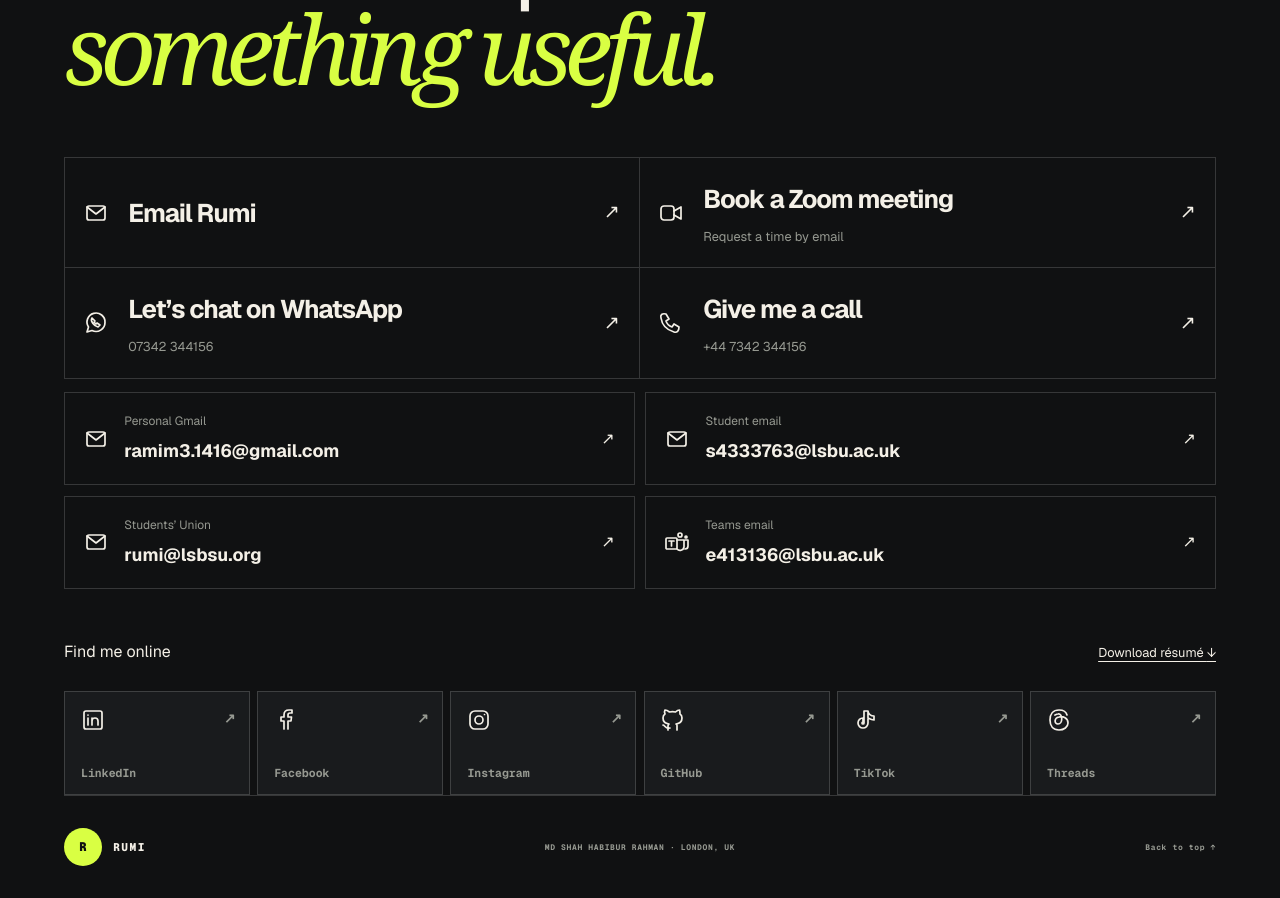
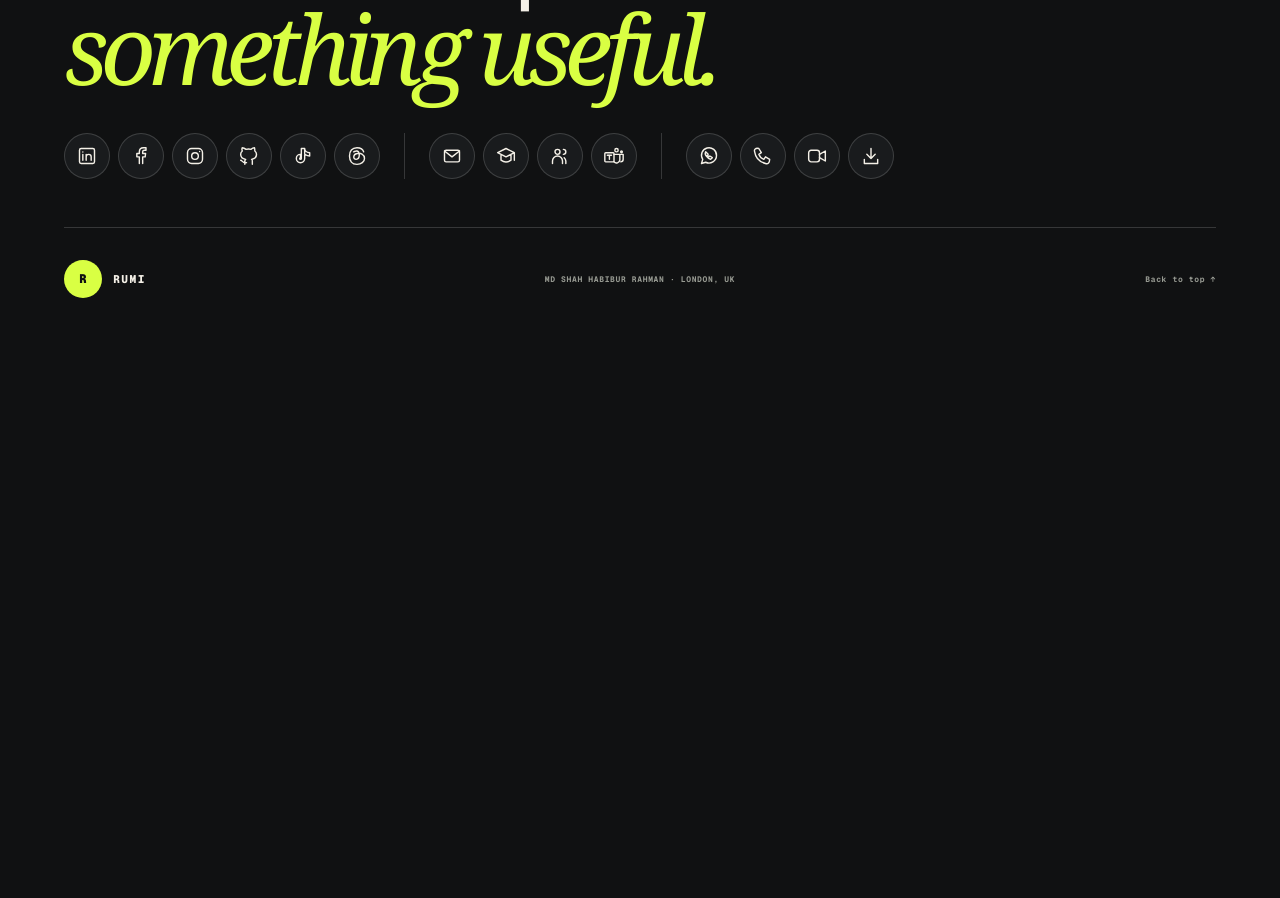
Before and after one commit to RamimRahman/rumi-portfolio-, a Next.js app: page / in a window 1280 px wide. Shown: the part 6600-7498 px from the top of the page. After the commit the page ends 6930 px from the top, so only its background shows below. Built offline with nearby package versions, Linux system fonts and the light colour scheme.

Commit message:
Make contact links compact aligned icons

```diff
--- a/app/contact-links.tsx
+++ b/app/contact-links.tsx
@@ -1,6 +1,9 @@
 import type { ReactNode } from "react";
 
 const icons: Record<string, ReactNode> = {
+  Download: <><path d="M12 3v12m-5-5 5 5 5-5M4 16v5h16v-5"/></>,
+  Student: <><path d="m2 8 10-5 10 5-10 5-10-5Zm4 3v6c4 3 8 3 12 0v-6m4-3v9"/></>,
+  Union: <><circle cx="9" cy="7" r="3"/><path d="M3 21v-3a6 6 0 0 1 12 0v3m1-17a3 3 0 0 1 0 6m3 11v-3a6 6 0 0 0-2-4"/></>,
   LinkedIn: <><rect x="3" y="3" width="18" height="18" rx="2"/><path d="M7 10v7m0-10v.1M11 17v-7m0 3c0-4 6-4 6 0v4"/></>,
   Facebook: <path d="M14 21v-8h3l.5-4H14V7c0-1 .5-2 2-2h2V2h-3c-4 0-5 2-5 5v2H7v4h3v8"/>,
   Instagram: <><rect x="3" y="3" width="18" height="18" rx="5"/><circle cx="12" cy="12" r="4"/><path d="M17.5 6.5h.01"/></>,
@@ -29,8 +32,8 @@ export const socialLinks = [
 
 export const emailLinks = [
   { name: "Personal Gmail", address: "ramim3.1416@gmail.com", icon: "Email" },
-  { name: "Student email", address: "s4333763@lsbu.ac.uk", icon: "Email" },
-  { name: "Students’ Union", address: "rumi@lsbsu.org", icon: "Email" },
+  { name: "Student email", address: "s4333763@lsbu.ac.uk", icon: "Student" },
+  { name: "Students’ Union", address: "rumi@lsbsu.org", icon: "Union" },
   { name: "Teams email", address: "e413136@lsbu.ac.uk", icon: "Teams" },
 ];
 
--- a/app/globals.css
+++ b/app/globals.css
@@ -404,24 +404,14 @@ button { font: inherit; }
   .hero-signal { transform: none; }
 }
 
-/* Contact channels share the portfolio’s editorial grid and lime accent. */
-.connect-dashboard > a { grid-template-columns: 28px minmax(0, 1fr) auto; }
-.connect-dashboard small { display: block; margin-top: .55rem; color: var(--muted-dark); font-size: .8rem; }
-.connect-dashboard a:hover small { color: inherit; }
-.email-grid { display: grid; grid-template-columns: repeat(2, minmax(0, 1fr)); gap: .65rem; margin-top: .8rem; }
-.email-grid > a { min-height: 92px; display: flex; align-items: center; gap: 1rem; padding: 1.2rem; border: 1px solid var(--line-dark); transition: background .2s, color .2s; }
-.email-grid svg { flex-shrink: 0; }
-.email-grid a > div { min-width: 0; flex: 1; }
-.email-grid div span { display: block; color: var(--muted-dark); font-size: .75rem; margin-bottom: .5rem; }
-.email-grid strong { font-size: clamp(.85rem, 1.4vw, 1.15rem); overflow-wrap: anywhere; }
-.email-grid a:hover { background: var(--lime); color: var(--ink); }
-.email-grid a:hover div span { color: inherit; }
-.social-heading { margin-top: 2.5rem; display: flex; align-items: center; justify-content: space-between; gap: 1rem; }
-.social-heading h3 { margin: 0; font-size: 1rem; }
-.social-heading > a { padding: .85rem 0; font-size: .8rem; text-decoration: underline; text-underline-offset: 4px; }
-.social-dock a { position: relative; min-height: 104px; padding: 1rem; transition: background .2s, color .2s; }
-.social-dock small { font-size: .72rem; }
-.social-arrow { position: absolute; top: 1rem; right: .85rem; font-size: .85rem !important; color: var(--muted-dark); }
-.social-dock a:hover .social-arrow { color: inherit; }
-.connect a:focus-visible { outline: 3px solid var(--lime); outline-offset: 4px; }
-@media (max-width: 600px) { .email-grid { grid-template-columns: 1fr; } .social-dock a { min-height: 100px; } }
+/* Compact, icon-only contact groups. */
+.connect { min-height: 0; }
+.contact-icons { display: flex; flex-wrap: wrap; align-items: center; gap: 1rem 1.5rem; margin: 2.5rem 0 3rem; }
+.icon-group { display: flex; flex-wrap: wrap; gap: .5rem; }
+.icon-group + .icon-group { padding-left: 1.5rem; border-left: 1px solid var(--line-dark); }
+.contact-icons a { width: 46px; height: 46px; flex: 0 0 46px; display: grid; place-items: center; border: 1px solid var(--line-dark); border-radius: 50%; background: var(--ink-2); color: var(--paper); transition: background .2s ease, color .2s ease, transform .2s ease; }
+.contact-icons svg { width: 20px; height: 20px; }
+.contact-icons a:hover { color: var(--ink); background: var(--lime); transform: translateY(-2px); }
+.contact-icons a:focus-visible { outline: 3px solid var(--lime); outline-offset: 4px; }
+@media (max-width: 1000px) { .contact-icons { flex-direction: column; align-items: flex-start; gap: 1rem; } .icon-group + .icon-group { border-left: 0; padding-left: 0; } }
+@media (max-width: 380px) { .icon-group { gap: .35rem; } .contact-icons a { width: 44px; height: 44px; flex-basis: 44px; } }
--- a/app/page.tsx
+++ b/app/page.tsx
@@ -277,18 +277,19 @@ export default function Home() {
             <p>HAVE A ROLE, PROJECT OR QUESTION?</p>
             <h2>Let’s turn a quick hello into <em>something useful.</em></h2>
           </div>
-          <div className="connect-dashboard">
-            <a className="contact-primary" href="mailto:ramim3.1416@gmail.com"><ContactIcon name="Email" /><strong>Email Rumi</strong><i aria-hidden="true">↗</i></a>
-            <a className="contact-primary meeting" href={zoomRequest}><ContactIcon name="Zoom" /><div><strong>Book a Zoom meeting</strong><small>Request a time by email</small></div><i aria-hidden="true">↗</i></a>
-            <a className="contact-link" href="https://wa.me/447342344156" target="_blank" rel="noopener noreferrer"><ContactIcon name="WhatsApp" /><div><strong>Let’s chat on WhatsApp</strong><small>07342 344156</small></div><i aria-hidden="true">↗</i></a>
-            <a className="contact-link" href="tel:+447342344156"><ContactIcon name="Phone" /><div><strong>Give me a call</strong><small>+44 7342 344156</small></div><i aria-hidden="true">↗</i></a>
-          </div>
-          <div className="email-grid" aria-label="Email addresses">
-            {emailLinks.map((link) => <a key={link.address} href={`mailto:${link.address}`}><ContactIcon name={link.icon} /><div><span>{link.name}</span><strong>{link.address}</strong></div><span aria-hidden="true">↗</span></a>)}
-          </div>
-          <div className="social-heading"><h3>Find me online</h3><a href="/rumi-rahman-cv.pdf" download>Download résumé <span aria-hidden="true">↓</span></a></div>
-          <div className="social-dock" aria-label="Social profiles">
-            {socialLinks.map((link) => <a key={link.name} href={link.href} target="_blank" rel="noopener noreferrer" aria-label={`${link.name} (opens in a new tab)`}><ContactIcon name={link.name} /><small>{link.name}</small><span className="social-arrow" aria-hidden="true">↗</span></a>)}
+          <div className="contact-icons" aria-label="Social and contact links">
+            <div className="icon-group" role="group" aria-label="Social profiles">
+              {socialLinks.map((link) => <a key={link.name} href={link.href} target="_blank" rel="noopener noreferrer" aria-label={`${link.name} (opens in a new tab)`} title={link.name}><ContactIcon name={link.name} /></a>)}
+            </div>
+            <div className="icon-group" role="group" aria-label="Email addresses">
+              {emailLinks.map((link) => <a key={link.address} href={`mailto:${link.address}`} aria-label={`${link.name}: ${link.address}`} title={`${link.name}: ${link.address}`}><ContactIcon name={link.icon} /></a>)}
+            </div>
+            <div className="icon-group" role="group" aria-label="Chat, call or meet">
+              <a href="https://wa.me/447342344156" target="_blank" rel="noopener noreferrer" aria-label="WhatsApp: 07342 344156" title="WhatsApp: 07342 344156"><ContactIcon name="WhatsApp" /></a>
+              <a href="tel:+447342344156" aria-label="Call: 07342 344156" title="Call: 07342 344156"><ContactIcon name="Phone" /></a>
+              <a href={zoomRequest} aria-label="Request a Zoom meeting by email" title="Request a Zoom meeting by email"><ContactIcon name="Zoom" /></a>
+              <a href="/rumi-rahman-cv.pdf" download aria-label="Download résumé" title="Download résumé"><ContactIcon name="Download" /></a>
+            </div>
           </div>
           <footer className="footer"><div className="brand"><span>R</span><strong>RUMI</strong></div><p>MD SHAH HABIBUR RAHMAN · LONDON, UK</p><a href="#top">Back to top ↑</a></footer>
         </section>
```
